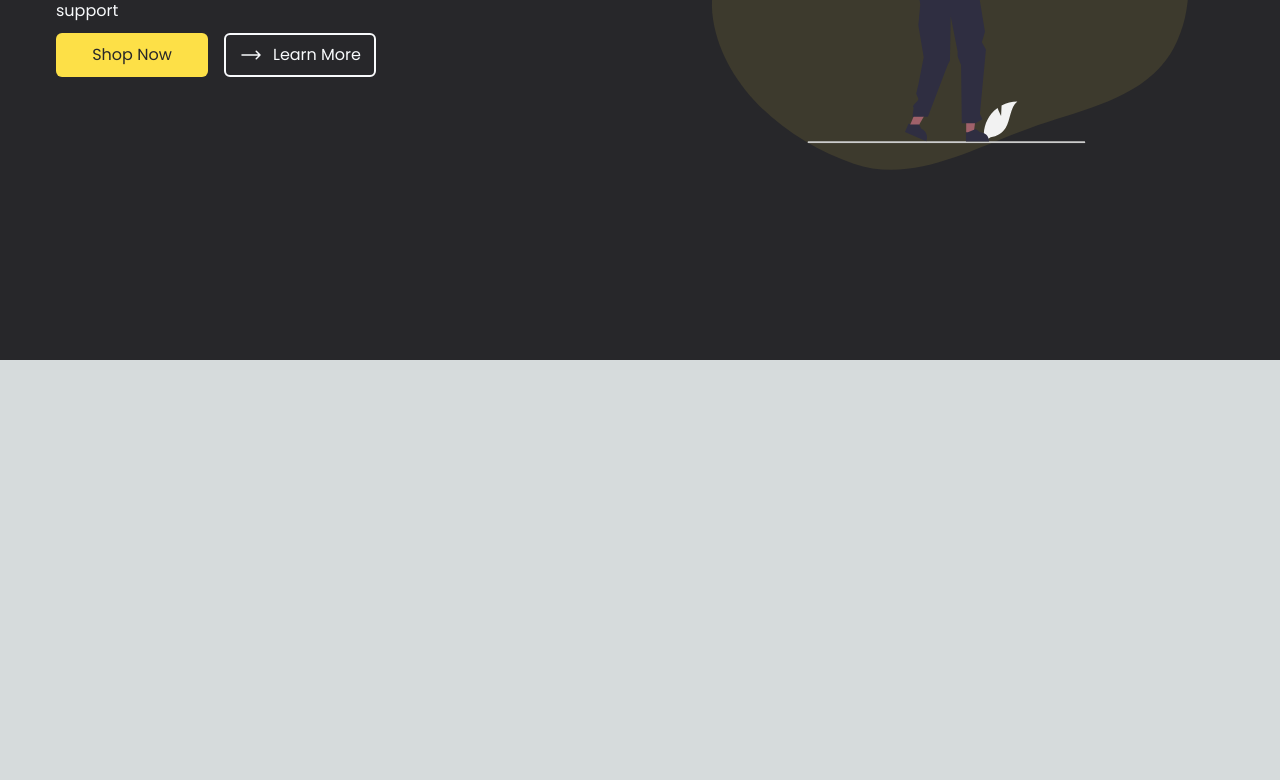
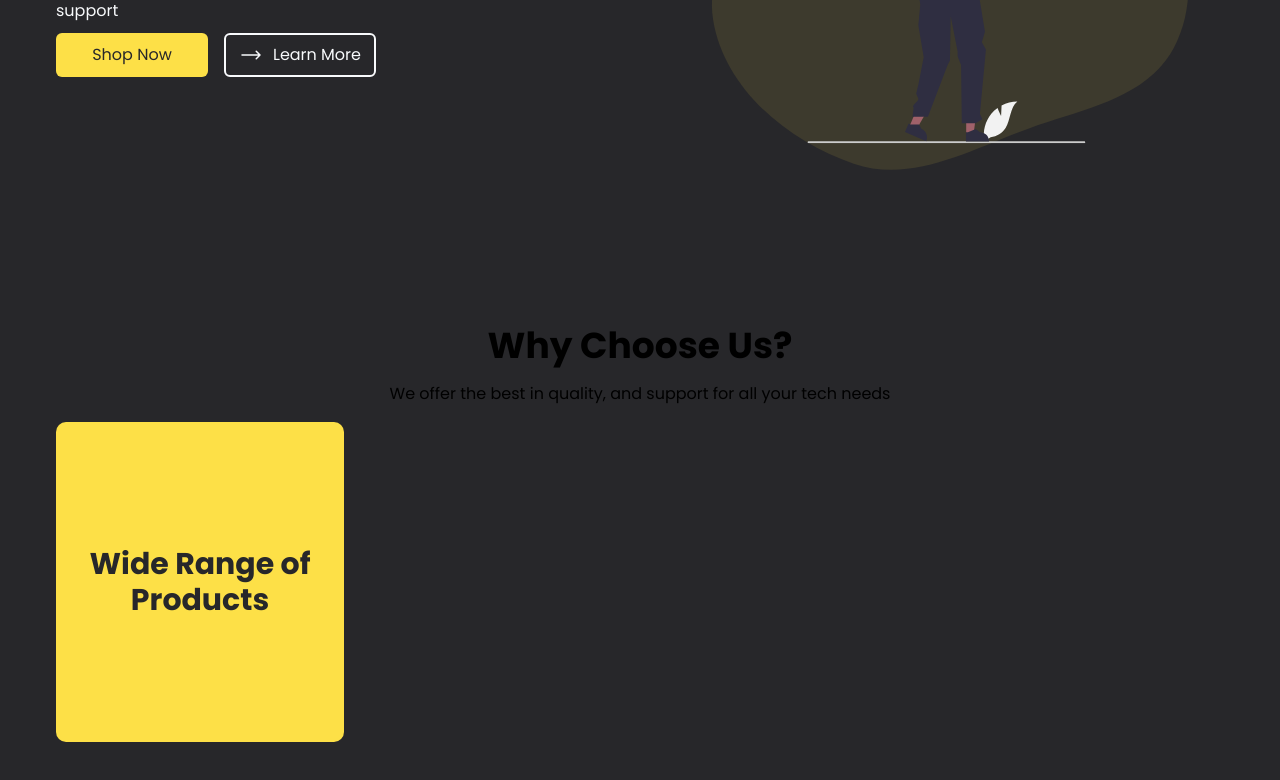
Before and after one commit to jasperlawrencee/jkw-e-com-app, a Next.js app: page / in a window 1280 px wide. Shown: the part 440-1220 px from the top of the page. Before the commit the page ends 800 px from the top, so only its background shows below. Built offline with nearby package versions, Linux system fonts and the light colour scheme.

Commit message:
(FE)landing page - created primary choose cards

```diff
--- /dev/null
+++ b/app/(landing)/components/pChoose.tsx
@@ -0,0 +1,11 @@
+import React from 'react'
+
+export default function pCard() {
+  return (
+    <div className='w-[18rem] h-[20rem] bg-yellow-300 px-[2rem] py-[1rem] rounded-[0.625rem] text-zinc-800 text-center flex justify-center items-center'>
+        <p className='text-3xl leading-9 font-bold'>
+            {"Wide Range of Products"}
+        </p>
+    </div>
+  )
+}
--- /dev/null
+++ b/app/(landing)/components/whychoose.tsx
@@ -0,0 +1,16 @@
+import React from 'react'
+import PrimaryCard from './pChoose'
+
+export default function WhyChoose() {
+  return (
+    <div className='px-[3.5rem] py-[3.5rem] space-y-[1rem]'>
+        <div className="text-center space-y-[1rem]">
+            <p className='text-4xl leading-10 font-bold'>{"Why Choose Us?"}</p>
+            <p className='text-base leading-6 font-normal'>{"We offer the best in quality, and support for all your tech needs"}</p>
+        </div>
+        <div className="">
+            <PrimaryCard/>
+        </div>
+    </div>
+  )
+}
--- a/app/(landing)/page.tsx
+++ b/app/(landing)/page.tsx
@@ -1,12 +1,14 @@
 import React from 'react'
 import Navbar from './components/navbar'
 import Hero from './components/hero'
+import WhyChoose from './components/whychoose'
 
 const Landing = () => {
   return (
     <div className='min-h-screen bg-zinc-800'>
       <Navbar/>
       <Hero/>
+      <WhyChoose/>
     </div>
   )
 }
```
